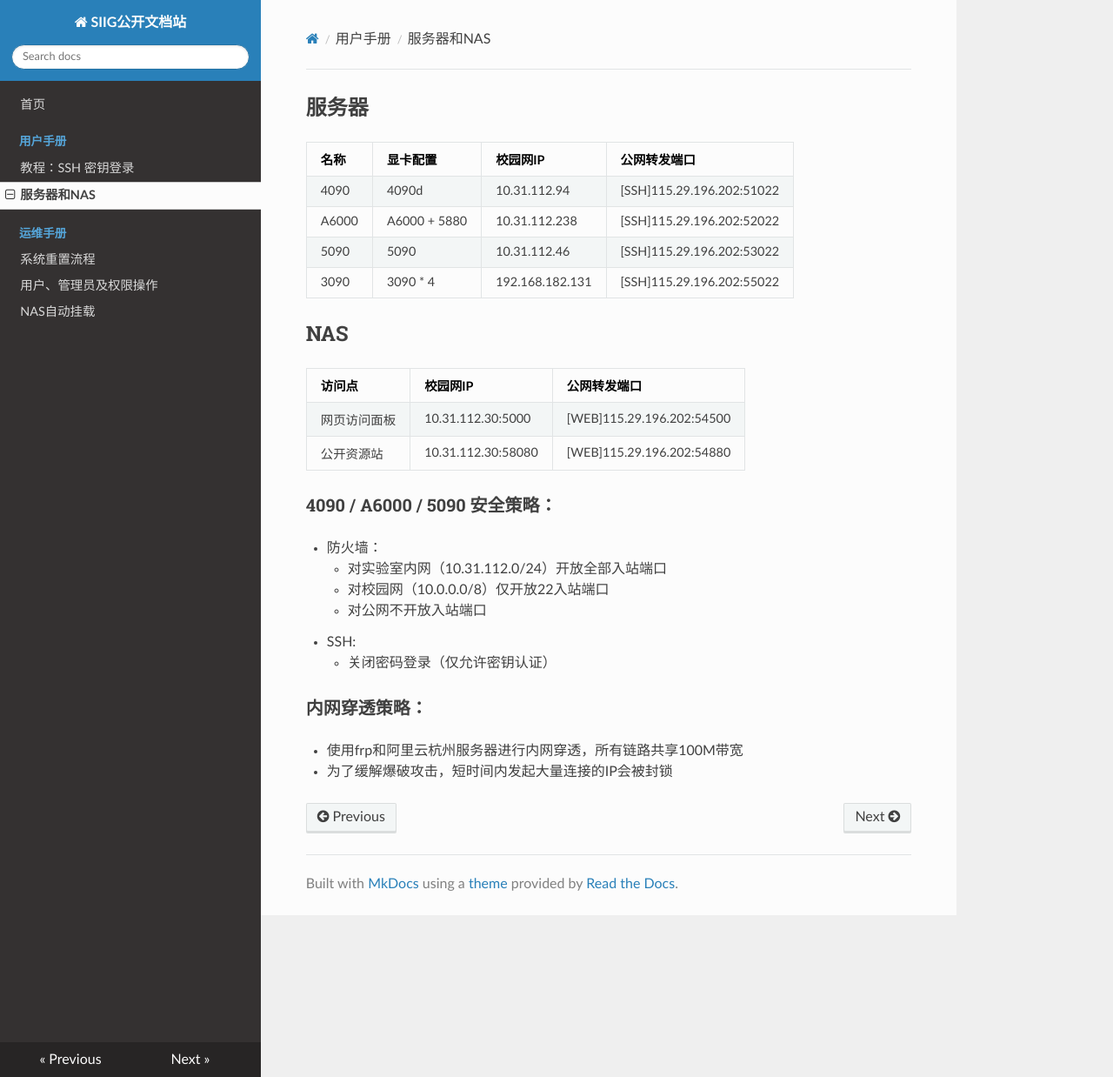
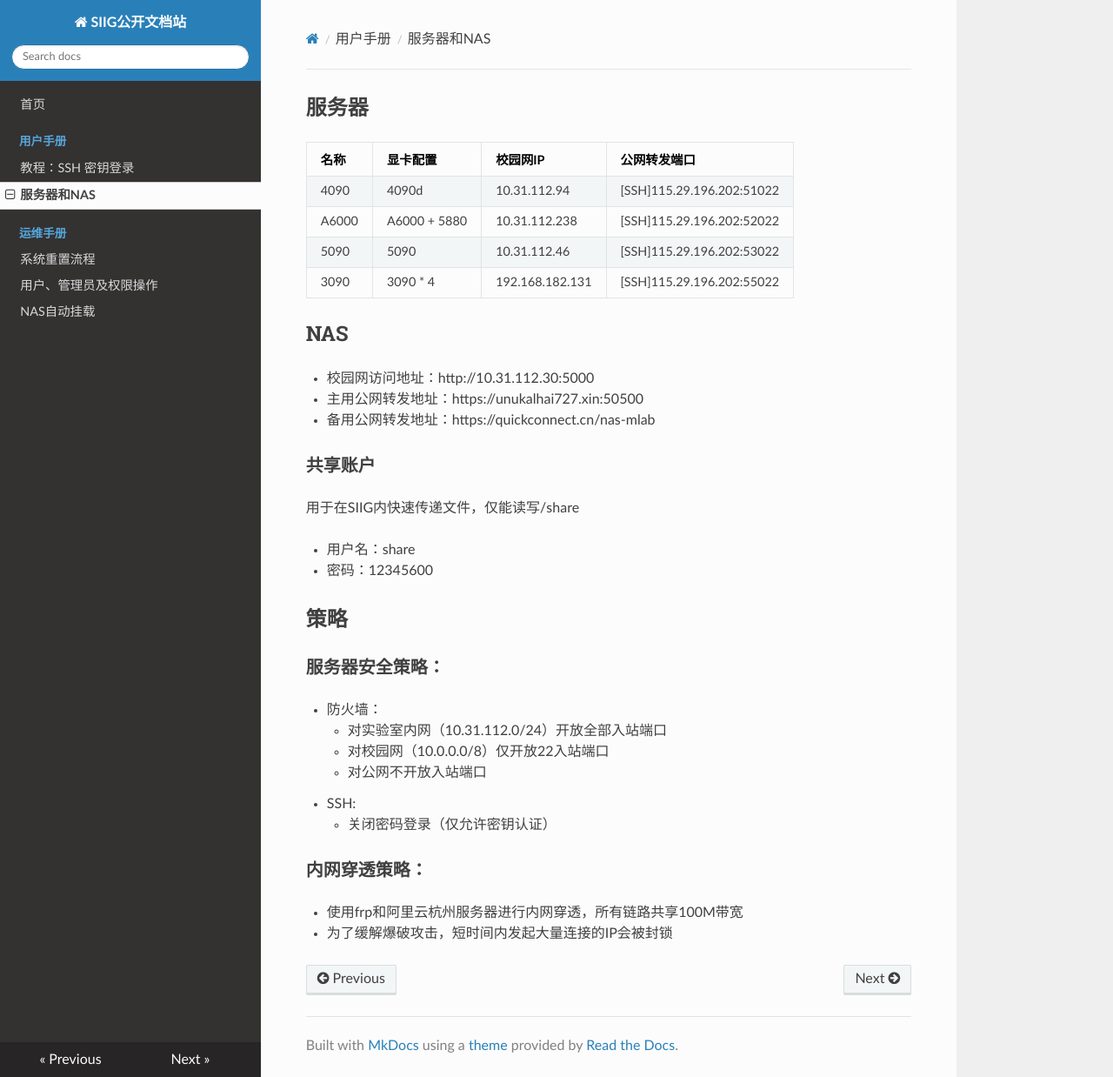
Before and after one commit to Unukalhai727/LabResource, an MkDocs documentation site: the page built from docs/user/server.md, in a window 1280 px wide and 1238 px high. Shown: the whole window at 87% size. Built offline with MkDocs 1.6.1, drawn with Linux system fonts in a browser that asks for light colours; nearby versions of some CDN libraries.

Commit message:
更新NAS文档

```diff
--- a/docs/user/server.md
+++ b/docs/user/server.md
@@ -9,12 +9,20 @@
 
 ## NAS
 
-| 访问点 | 校园网IP | 公网转发端口 |
-| --- | --- | --- |
-| 网页访问面板 | 10.31.112.30:5000 | [WEB]115.29.196.202:54500 |
-| 公开资源站 | 10.31.112.30:58080 | [WEB]115.29.196.202:54880 |
+- 校园网访问地址：http://10.31.112.30:5000
+- 主用公网转发地址：https://unukalhai727.xin:50500
+- 备用公网转发地址：https://quickconnect.cn/nas-mlab
 
-### 4090 / A6000 / 5090 安全策略：
+### 共享账户
+
+用于在SIIG内快速传递文件，仅能读写/share
+
+- 用户名：share
+- 密码：12345600
+
+## 策略
+
+### 服务器安全策略：
 
 - 防火墙：
     - 对实验室内网（10.31.112.0/24）开放全部入站端口
```
Also changed, not shown: docs/admin/reset.md (+19 -20 lines).
